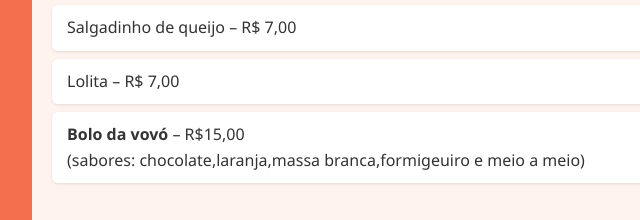
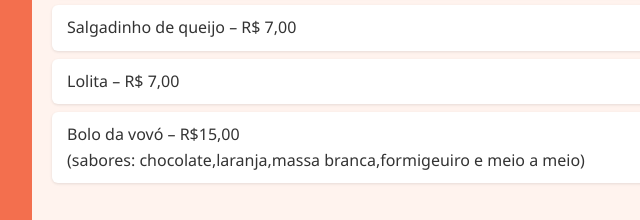
Before and after one commit to joaovictorchaves18/Flaviaoliveiradoceriaa, a plain HTML site: page cardapio.html in a window 1280 px wide. Shown: the part 1686-1906 px from the top of the page, 108-748 px from the left. Drawn offline with Linux system fonts and the light colour scheme.

Commit message:
Update cardapio.html

```diff
--- a/cardapio.html
+++ b/cardapio.html
@@ -70,7 +70,7 @@
     <li>Bolo de noiva (1Kg) – R$ 80,00 </li>
     <li>Salgadinho de queijo – R$ 7,00 </li>
     <li>Lolita – R$ 7,00 </li>
-    <li><strong>Bolo da vovó</strong> – R$15,00 <br> (sabores: chocolate,laranja,massa branca,formigeuiro e meio a meio)<br></li>
+    <li>Bolo da vovó – R$15,00 <br> (sabores: chocolate,laranja,massa branca,formigeuiro e meio a meio)<br></li>
 
     </ul>
     </div>
```
